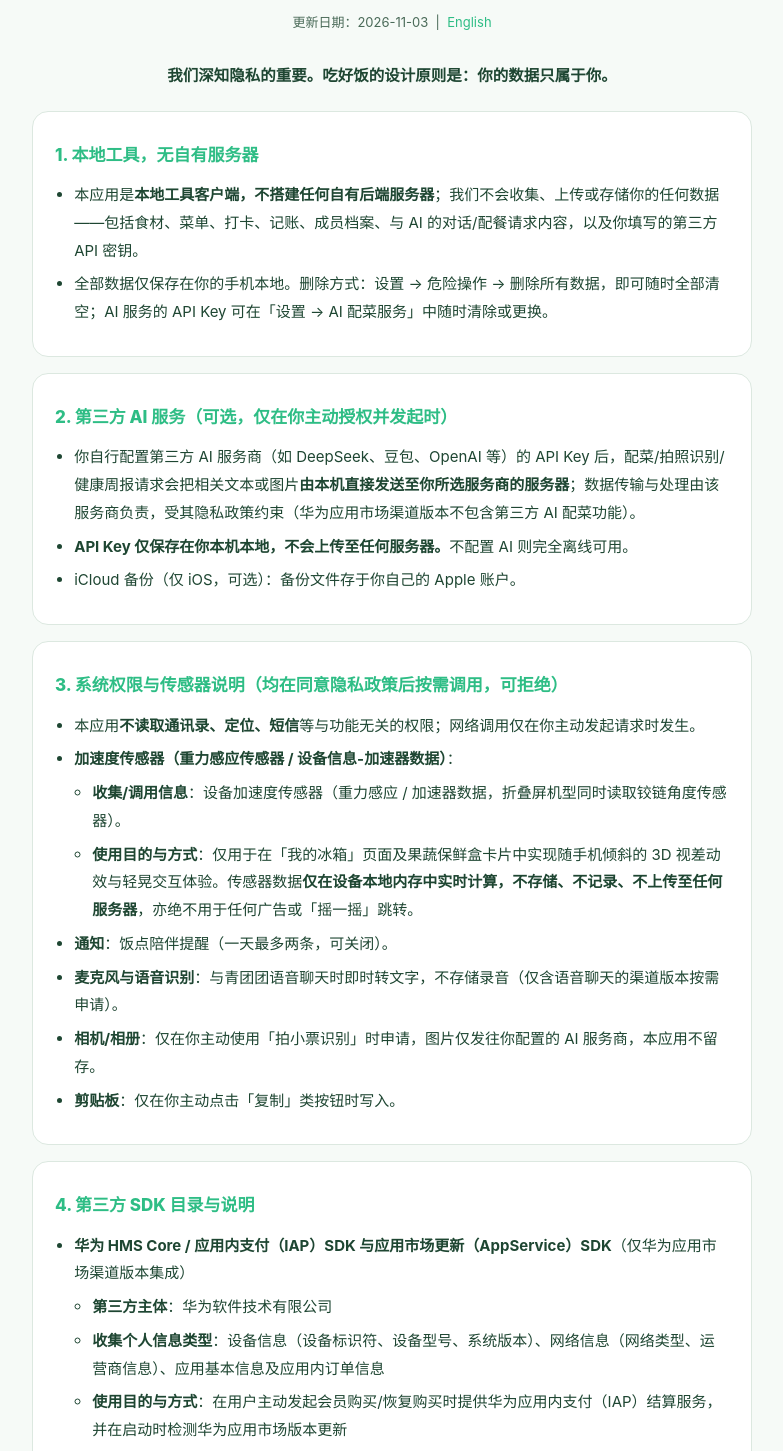
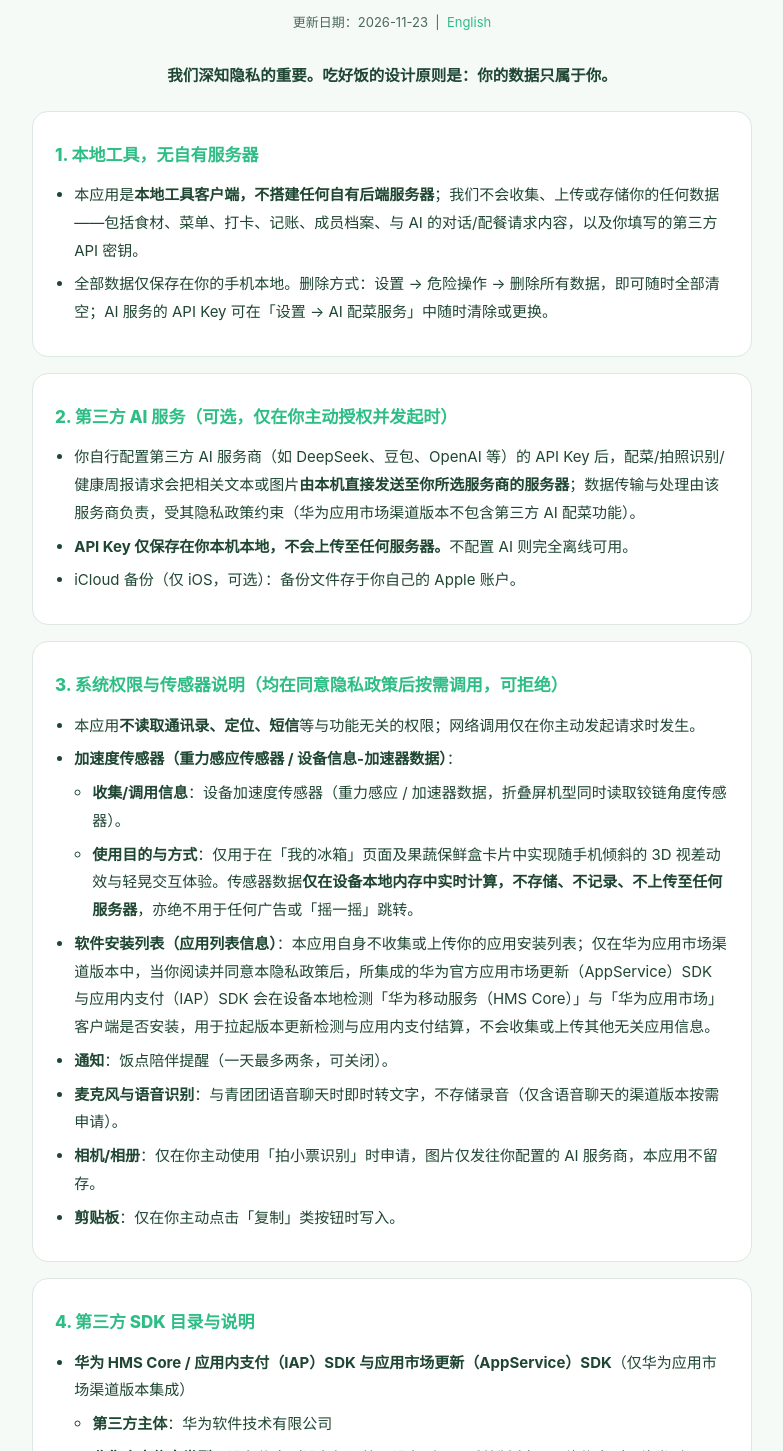
Before and after one commit to ai-chen2050/chihaofan, a plain HTML site: page privacy.html in a window 1280 px wide. Shown: the part 176-1627 px from the top of the page, without its empty margins (248-1031 px from the left). Drawn offline with Linux system fonts and the light colour scheme; a script that the page names is missing.

Commit message:
docs(privacy): disclose installed app list check under Huawei HMS SDK per AGC 7.11/7.5

```diff
--- a/privacy.html
+++ b/privacy.html
@@ -90,7 +90,7 @@
   <header>
     <img class="logo" src="icon.png" alt="吃好饭" width="72" height="72">
     <h1>吃好饭 · 隐私政策</h1>
-    <div class="meta">更新日期：2026-11-03 &nbsp;|&nbsp; <a href="privacy-en.html">English</a></div>
+    <div class="meta">更新日期：2026-11-23 &nbsp;|&nbsp; <a href="privacy-en.html">English</a></div>
   </header>
 
   <p class="lead">我们深知隐私的重要。吃好饭的设计原则是：你的数据只属于你。</p>
@@ -122,6 +122,7 @@
           <li><strong>使用目的与方式</strong>：仅用于在「我的冰箱」页面及果蔬保鲜盒卡片中实现随手机倾斜的 3D 视差动效与轻晃交互体验。传感器数据<strong>仅在设备本地内存中实时计算，不存储、不记录、不上传至任何服务器</strong>，亦绝不用于任何广告或「摇一摇」跳转。</li>
         </ul>
       </li>
+      <li><strong>软件安装列表（应用列表信息）</strong>：本应用自身不收集或上传你的应用安装列表；仅在华为应用市场渠道版本中，当你阅读并同意本隐私政策后，所集成的华为官方应用市场更新（AppService）SDK 与应用内支付（IAP）SDK 会在设备本地检测「华为移动服务（HMS Core）」与「华为应用市场」客户端是否安装，用于拉起版本更新检测与应用内支付结算，不会收集或上传其他无关应用信息。</li>
       <li><strong>通知</strong>：饭点陪伴提醒（一天最多两条，可关闭）。</li>
       <li><strong>麦克风与语音识别</strong>：与青团团语音聊天时即时转文字，不存储录音（仅含语音聊天的渠道版本按需申请）。</li>
       <li><strong>相机/相册</strong>：仅在你主动使用「拍小票识别」时申请，图片仅发往你配置的 AI 服务商，本应用不留存。</li>
@@ -135,8 +136,8 @@
       <li><strong>华为 HMS Core / 应用内支付（IAP）SDK 与应用市场更新（AppService）SDK</strong>（仅华为应用市场渠道版本集成）
         <ul>
           <li><strong>第三方主体</strong>：华为软件技术有限公司</li>
-          <li><strong>收集个人信息类型</strong>：设备信息（设备标识符、设备型号、系统版本）、网络信息（网络类型、运营商信息）、应用基本信息及应用内订单信息</li>
-          <li><strong>使用目的与方式</strong>：在用户主动发起会员购买/恢复购买时提供华为应用内支付（IAP）结算服务，并在启动时检测华为应用市场版本更新</li>
+          <li><strong>收集个人信息类型</strong>：设备信息（设备标识符、设备型号、系统版本）、网络信息（网络类型、运营商信息）、应用基本信息、应用内订单信息、<strong>软件安装列表（应用列表信息：仅用于在用户同意隐私政策后检测设备是否安装 HMS Core 与华为应用市场客户端）</strong></li>
+          <li><strong>使用目的与方式</strong>：仅在用户同意隐私政策后调用，在用户主动发起会员购买/恢复购买时提供华为应用内支付（IAP）结算服务，并检测华为应用市场版本更新（SDK 本地接口调用与加密传输）</li>
           <li><strong>隐私政策链接</strong>：<a href="https://consumer.huawei.com/cn/privacy/privacy-policy/" target="_blank" rel="noopener">https://consumer.huawei.com/cn/privacy/privacy-policy/</a></li>
         </ul>
       </li>
```
Also changed, not shown: privacy-en.html (+4 -3 lines), 1 other file.
